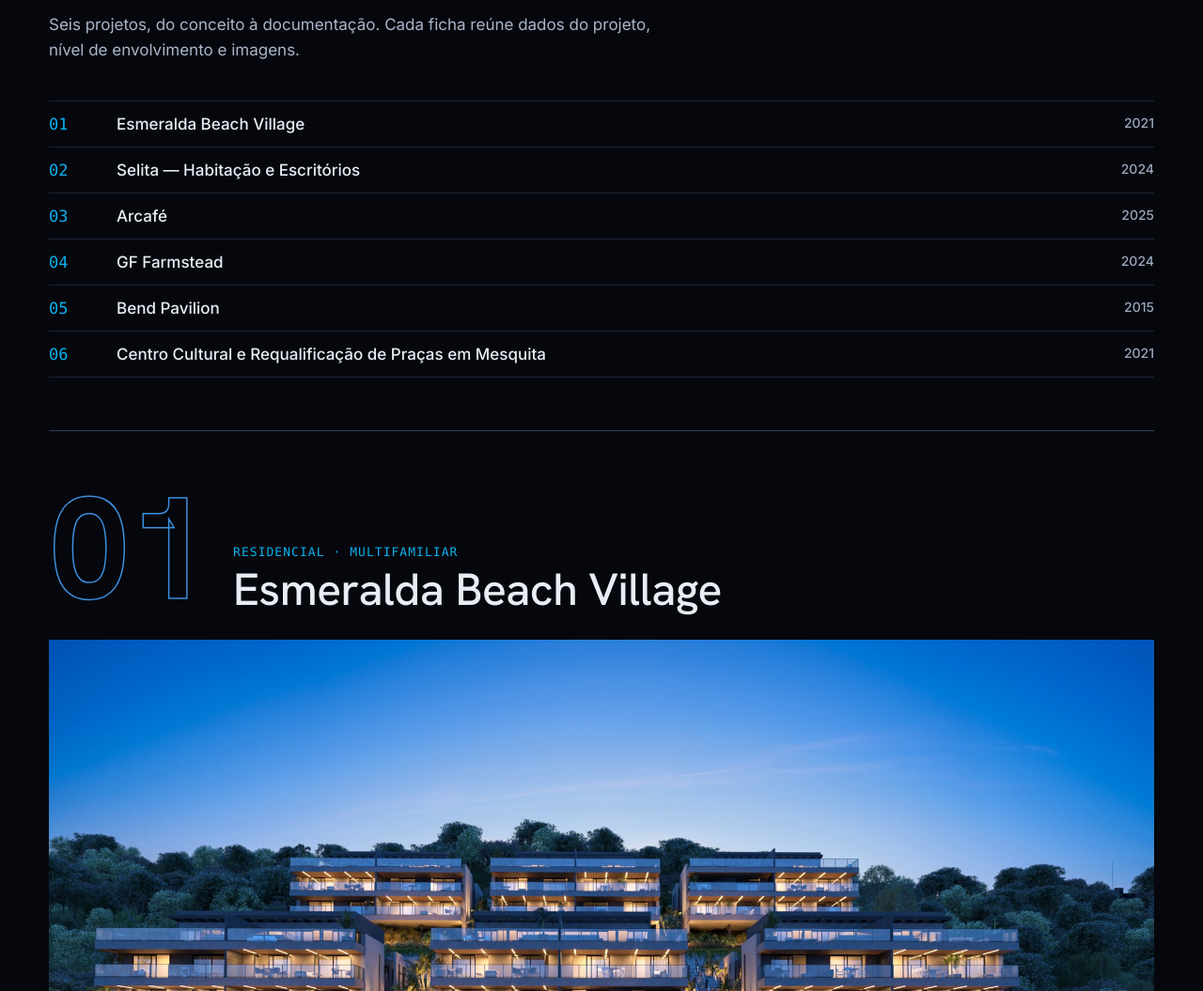
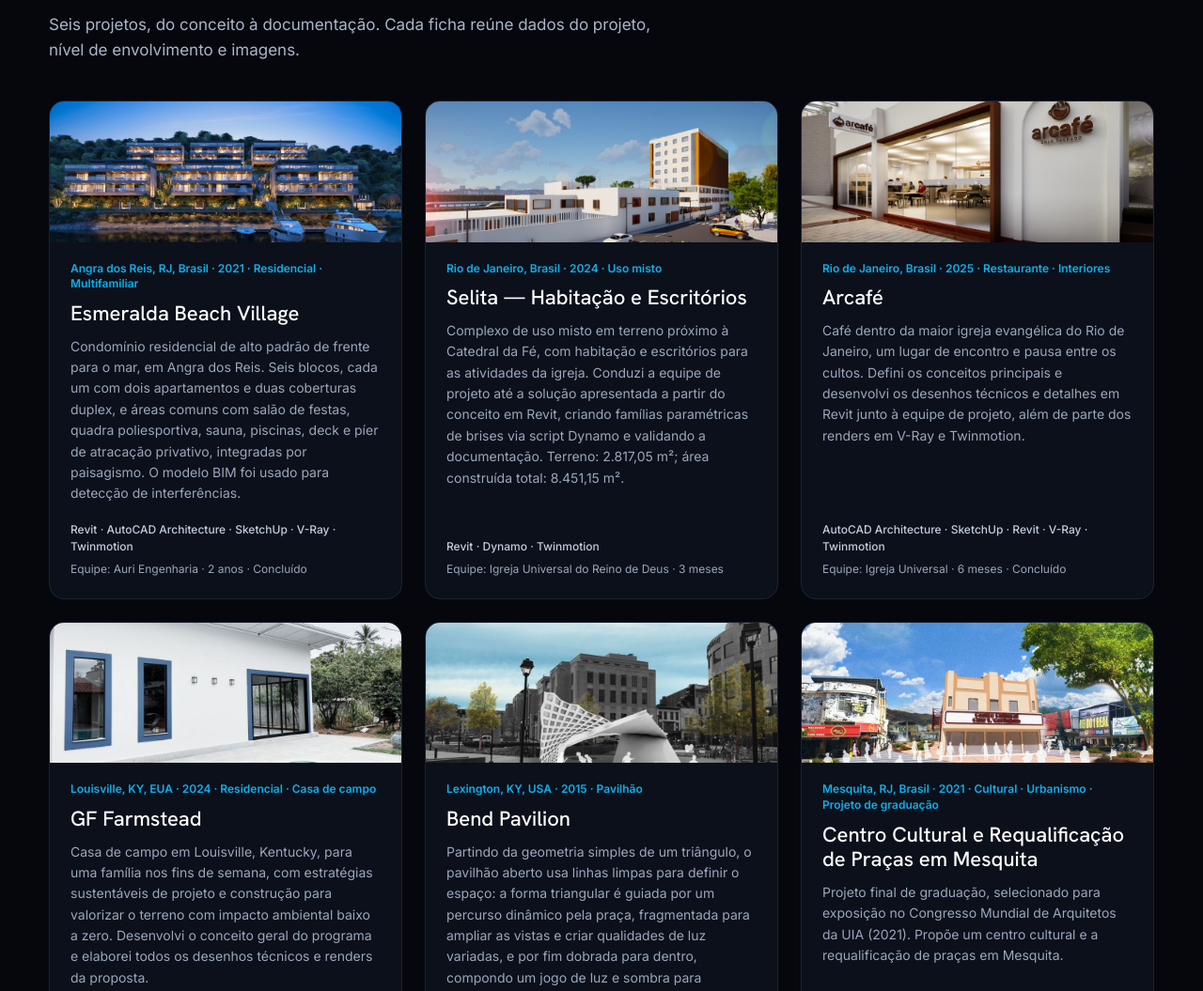
Before and after one commit to diegobonadiman/pararchmetricdata, a plain HTML site: page index.html in a window 1280 px wide. Shown: the part 3252-4307 px from the top of the page at 94% size. Drawn offline with Linux system fonts and the light colour scheme.

Commit message:
Add files via upload
Portfólio em galeria de cartões

```diff
--- a/css/style.css
+++ b/css/style.css
@@ -12,10 +12,30 @@ a.card:hover{border-color:#3d8fdc}
 .pj-grid img{width:100%;height:auto;display:block}
 .cap{font:500 12px ui-monospace,Menlo,monospace;letter-spacing:.06em;text-transform:uppercase;color:#9aa7bb;margin-top:8px}
 .num{font:700 clamp(72px,12vw,160px)/.9 'Hanken Grotesk',sans-serif;color:transparent;-webkit-text-stroke:1.5px #3d8fdc}
-.ix{display:grid;grid-template-columns:56px 1fr auto;gap:16px;padding:14px 0;border-top:1px solid #1b2333;font:500 17px Inter,sans-serif;color:#e8edf5}
-.ix:hover{color:#0bb1ee}
 .row{display:grid;grid-template-columns:96px 1fr;gap:12px;padding:10px 0;border-top:1px solid #1b2333;font:400 14px/1.5 Inter,sans-serif}
 .row b{font:500 12px ui-monospace,Menlo,monospace;letter-spacing:.06em;text-transform:uppercase;color:#9aa7bb}
 .chip{padding:6px 12px;border:1px solid #33405a;color:#7d8aa0;font:500 12px ui-monospace,Menlo,monospace;letter-spacing:.04em}
 .chip.on{border-color:#0bb1ee;color:#e8edf5;background:rgba(11,177,238,.12)}
 :focus-visible{outline:2px solid #0bb1ee;outline-offset:2px}
+
+/* Portfólio: galeria de cartões */
+.pf-grid{display:grid;grid-template-columns:repeat(3,minmax(0,1fr));gap:24px;margin-bottom:72px}
+@media(max-width:980px){.pf-grid{grid-template-columns:repeat(2,minmax(0,1fr))}}
+@media(max-width:620px){.pf-grid{grid-template-columns:minmax(0,1fr)}}
+.pf-card{display:flex;flex-direction:column;background:#0b101a;border:1px solid #1b2333;border-radius:16px;overflow:hidden;color:inherit;text-decoration:none}
+.pf-card:hover,.pf-card:focus-visible{border-color:#0bb1ee}
+.pf-img{aspect-ratio:5/2;overflow:hidden;background:#0f1522}
+.pf-img img{display:block;width:100%;height:100%;object-fit:cover}
+.pf-body{display:flex;flex-direction:column;gap:10px;flex:1;padding:20px 22px 22px}
+.pf-meta{margin:0;font:600 12px/1.4 Inter,sans-serif;color:#0bb1ee}
+.pf-title{margin:0;font:500 22px/1.2 'Hanken Grotesk',sans-serif;color:#fff}
+.pf-desc{margin:0;font:400 14px/1.6 Inter,sans-serif;color:#9aa7bb}
+.pf-foot{display:flex;flex-direction:column;gap:6px;margin-top:auto;padding-top:8px}
+.pf-sw{margin:0;font:500 12px/1.5 Inter,sans-serif;color:#c3cddc}
+.pf-team{margin:0;font:400 12px/1.5 Inter,sans-serif;color:#9aa7bb}
+@media(prefers-reduced-motion:no-preference){
+.pf-card{transition:border-color .2s,transform .2s}
+.pf-card:hover{transform:translateY(-3px)}
+.pf-img img{transition:transform .4s}
+.pf-card:hover .pf-img img{transform:scale(1.04)}
+}
--- a/index.html
+++ b/index.html
@@ -103,9 +103,20 @@
 <p style="margin:0 0 12px;font:600 13px Inter,sans-serif;letter-spacing:.14em;text-transform:uppercase;color:#0bb1ee">{{t.pfEyebrow}}</p>
 <h2 style="margin:0 0 16px;font:500 clamp(32px,4vw,48px)/1.1 'Hanken Grotesk',sans-serif;letter-spacing:-.01em">{{t.pfTitle}}</h2>
 <p style="margin:0 0 40px;max-width:680px;font:400 17px/1.6 Inter,sans-serif;color:#aab6c9">{{t.pfSub}}</p>
-<nav aria-label="Índice / Index" style="margin-bottom:56px;border-bottom:1px solid #1b2333">
-<sc-for list="{{projects}}" as="p" hint-placeholder-count="7">
-<a class="ix" href="#{{p.id}}"><span style="color:#0bb1ee;font-family:ui-monospace,Menlo,monospace">{{p.no}}</span><span>{{p.name}}</span><span style="color:#9aa7bb;font-size:14px">{{p.year}}</span></a>
+<nav aria-label="Projetos / Projects" class="pf-grid">
+<sc-for list="{{projects}}" as="p" hint-placeholder-count="6">
+<a class="pf-card" href="#{{p.id}}" aria-labelledby="pf-{{p.id}}">
+<div class="pf-img"><img src="{{p.hero.src}}" alt="" loading="lazy"></div>
+<div class="pf-body">
+<p class="pf-meta">{{p.cardMeta}}</p>
+<h3 class="pf-title" id="pf-{{p.id}}">{{p.name}}</h3>
+<p class="pf-desc">{{p.desc}}</p>
+<div class="pf-foot">
+<sc-if value="{{p.cardSw}}"><p class="pf-sw">{{p.cardSw}}</p></sc-if>
+<sc-if value="{{p.cardTeam}}"><p class="pf-team">{{p.cardTeam}}</p></sc-if>
+</div>
+</div>
+</a>
 </sc-for>
 </nav>
 <sc-for list="{{projects}}" as="p" hint-placeholder-count="7">
--- a/js/data.js
+++ b/js/data.js
@@ -172,6 +172,9 @@ function buildProjects(lang){
   return { id:p.id,no:p.no,year:p.year,type:pick(p.type),name:pick(p.name),desc:pick(p.desc),descCls:p.descCls,
    hero:fig(p.hero), figs:p.figs.map(fig), gals:(p.gals||[]).map(g=>({title:g.title[lang],figs:g.figs.map(fig)})),
    spec: p.inv ? SPEC[lang].map((k,i)=>({k,v:vals[i]})) : [0,1,5].map(i=>({k:SPEC[lang][i],v:vals[i]})),
+   cardMeta:[pick(p.loc),p.year,pick(p.type)].filter(Boolean).join(' · '),
+   cardSw:(p.sw && p.sw!=='—') ? p.sw : '',
+   cardTeam:[(p.team && p.team!=='—') ? SPEC[lang][4]+': '+p.team : '', pick(p.dur)!=='—' ? pick(p.dur) : '', p.st==='done' ? ST.done[lang] : ''].filter(Boolean).join(' · '),
    hasInv: !!p.inv,
    inv: p.inv ? INV[lang].map((label,i)=>({label,cls:p.inv[i]?'on':''})) : [] };
  });
```
